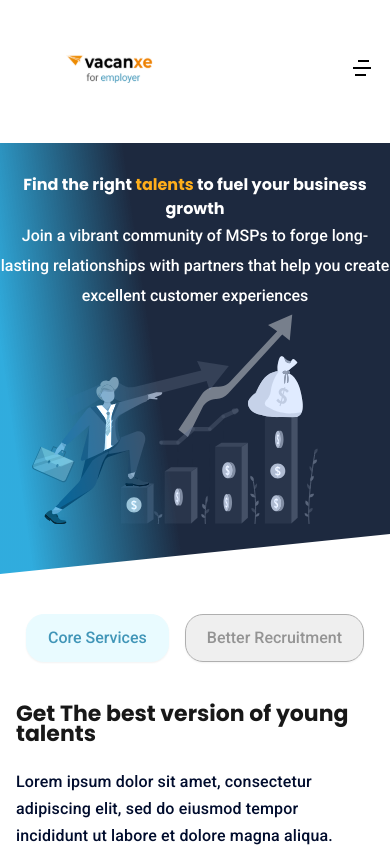
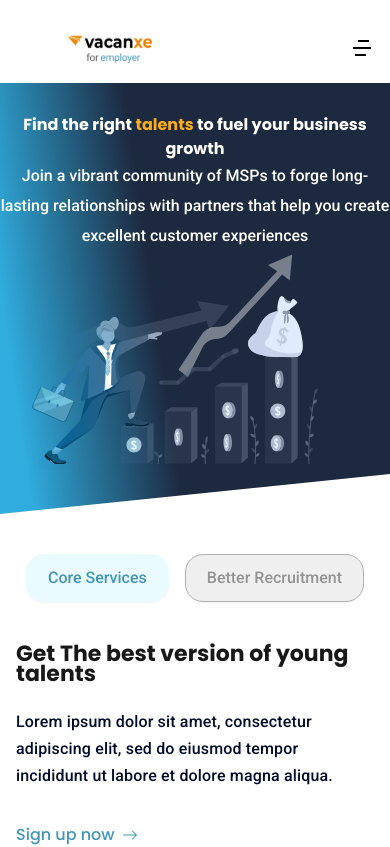
Before and after one commit to DOriginalSamxie/Vacanxe, a React (Create React App) app: page / in a window 390 px wide. Shown: the top 847 px of the page. Built offline with nearby package versions, Linux system fonts and the light colour scheme.

Commit message:
implemented the navbar and the footer,project completed finally and the vacanxe logos

```diff
--- a/src/Header.jsx
+++ b/src/Header.jsx
@@ -12,7 +12,7 @@ const Header = () => {
   return (
     <header
       className={`${
-        isActive ? 'bg-neutral-500 py-[16px]' : 'bg-transparent py-[20px] '
+        isActive ? 'bg-neutral-500 pt-[33px]' : 'bg-transparent  '
       }relative max-w-[1520px] z-30 container mx-auto   transition-all duration-300 mt-[33px] pl-[65px]`}
     >
       <nav className=' flex justify-between items-center'>
--- a/src/Hero.jsx
+++ b/src/Hero.jsx
@@ -3,7 +3,7 @@ import PartnerLogo from '../src/Assets/partnerhero.svg'
 
 const Hero = () => {
   return (
-    <section className='hero mt-[40px] relative w-full'>
+    <section className='hero mt-[20px] lg:mt-[40px] relative w-full'>
       <div className='container mx-auto '>
         <div className='flex flex-col items-center  lg:gap-[7px] '>
           <h1
```
